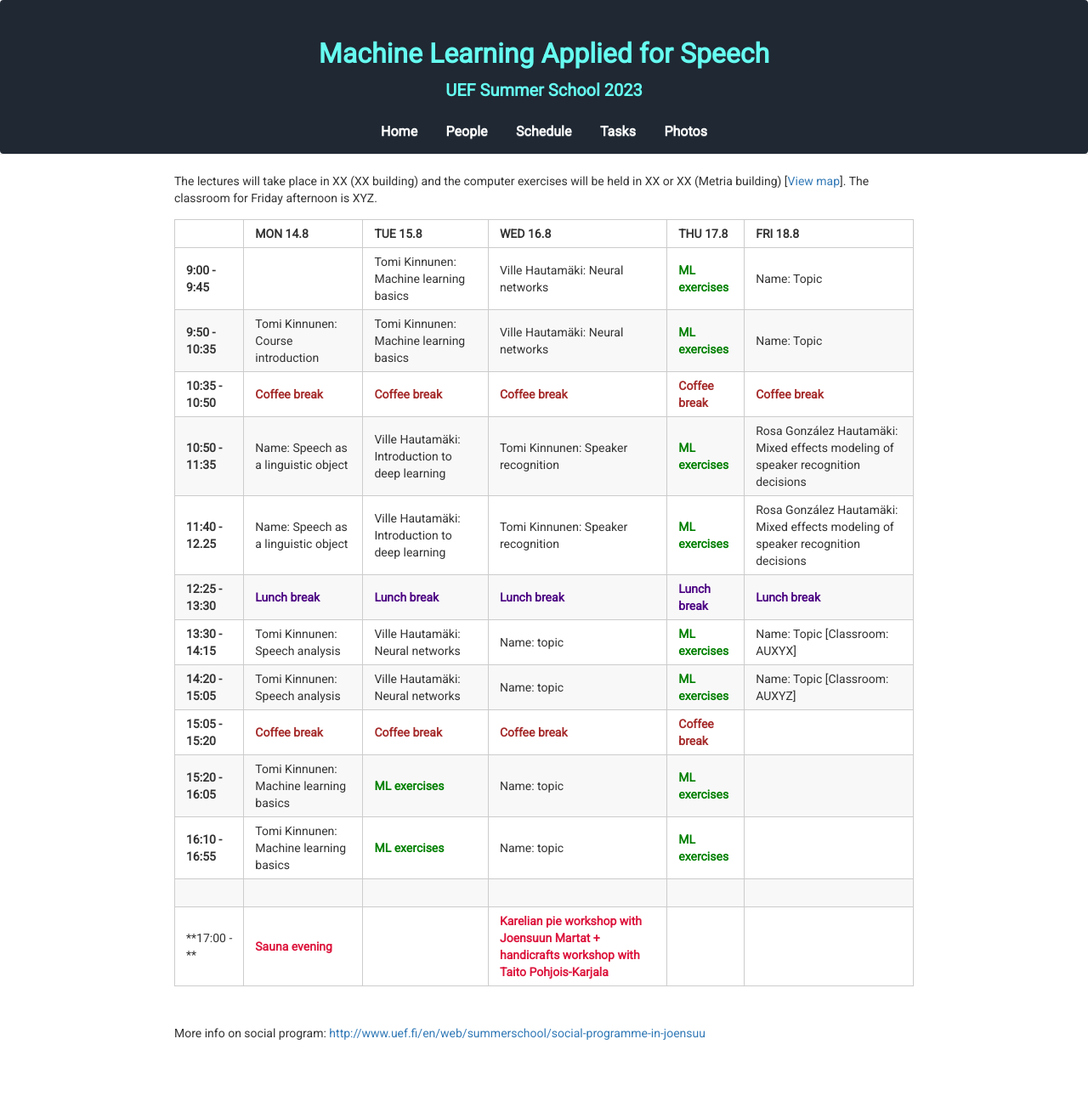
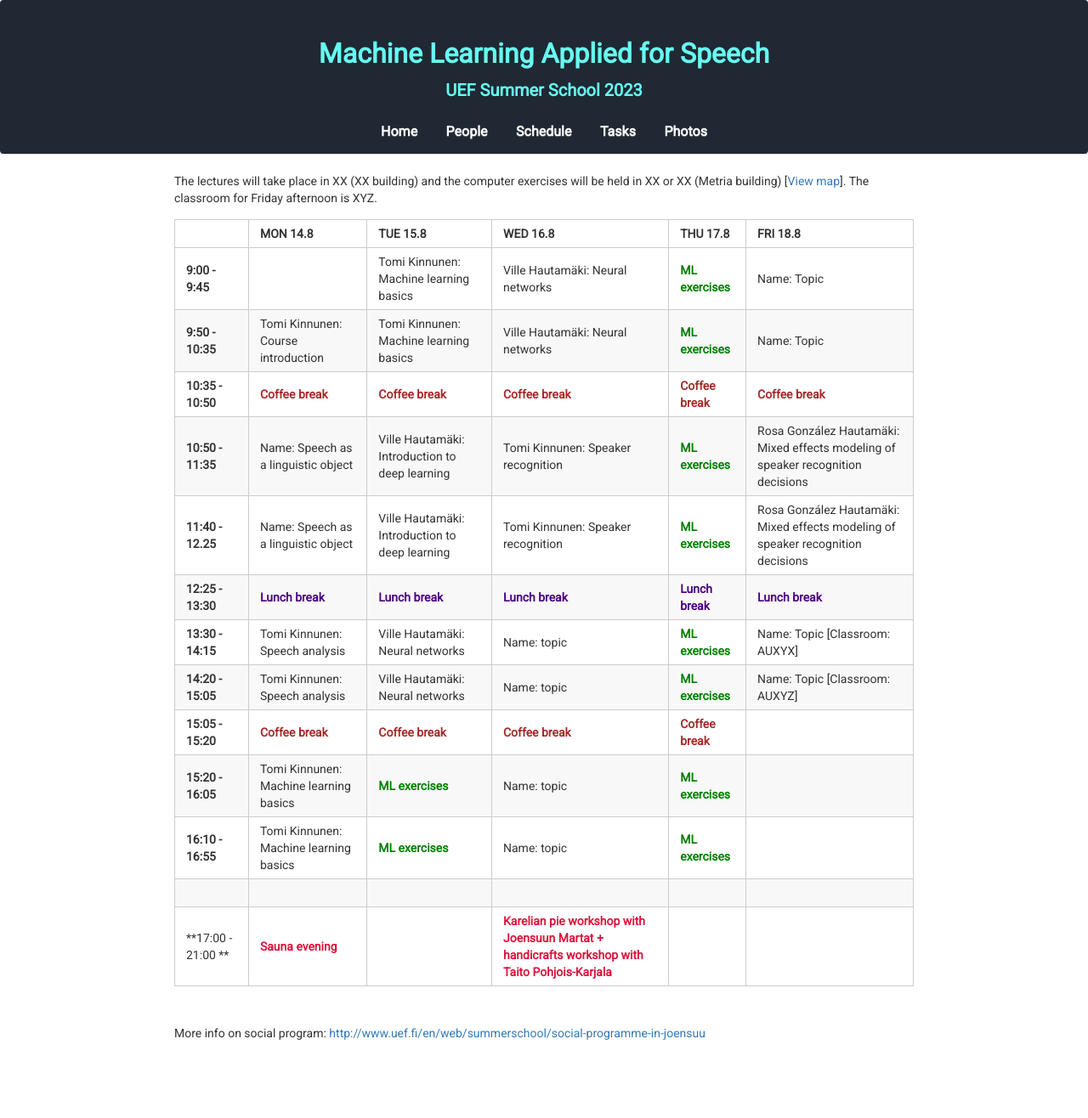
Before and after one commit to vpspeech/summerschool2023, a Jekyll site: the page built from schedule.md, in a window 1280 px wide. Shown: the whole page at 85% size. Built offline with Jekyll 4.4.1, drawn with Linux system fonts in a browser that asks for light colours; nearby versions of some CDN libraries.

Commit message:
Update schedule.md

```diff
--- a/schedule.md
+++ b/schedule.md
@@ -19,7 +19,7 @@
 | **15:20 - 16:05** | Tomi Kinnunen: Machine learning basics                 | <span style="color:green">**ML exercises**</span> | Name: topic                                               | <span style="color:green">**ML exercises**</span> |   |
 | **16:10 - 16:55** | Tomi Kinnunen: Machine learning basics                 | <span style="color:green">**ML exercises**</span> | Name: topic                                               | <span style="color:green">**ML exercises**</span> |   |
 |                   |                                                   |                                                         |                                                   |                                                         |                                                   |
-| **17:00 - **       | <span style="color:crimson">**Sauna evening**</span>          |                                                         | <span style="color:crimson">**Karelian pie workshop with Joensuun Martat + handicrafts workshop with Taito Pohjois-Karjala**</span>                                                                        |                                                   |                                                   |
+| **17:00 - 21:00 **       | <span style="color:crimson">**Sauna evening**</span>          |                                                         | <span style="color:crimson">**Karelian pie workshop with Joensuun Martat + handicrafts workshop with Taito Pohjois-Karjala**</span>                                                                        |                                                   |                                                   |
 
 &nbsp;
 
```
